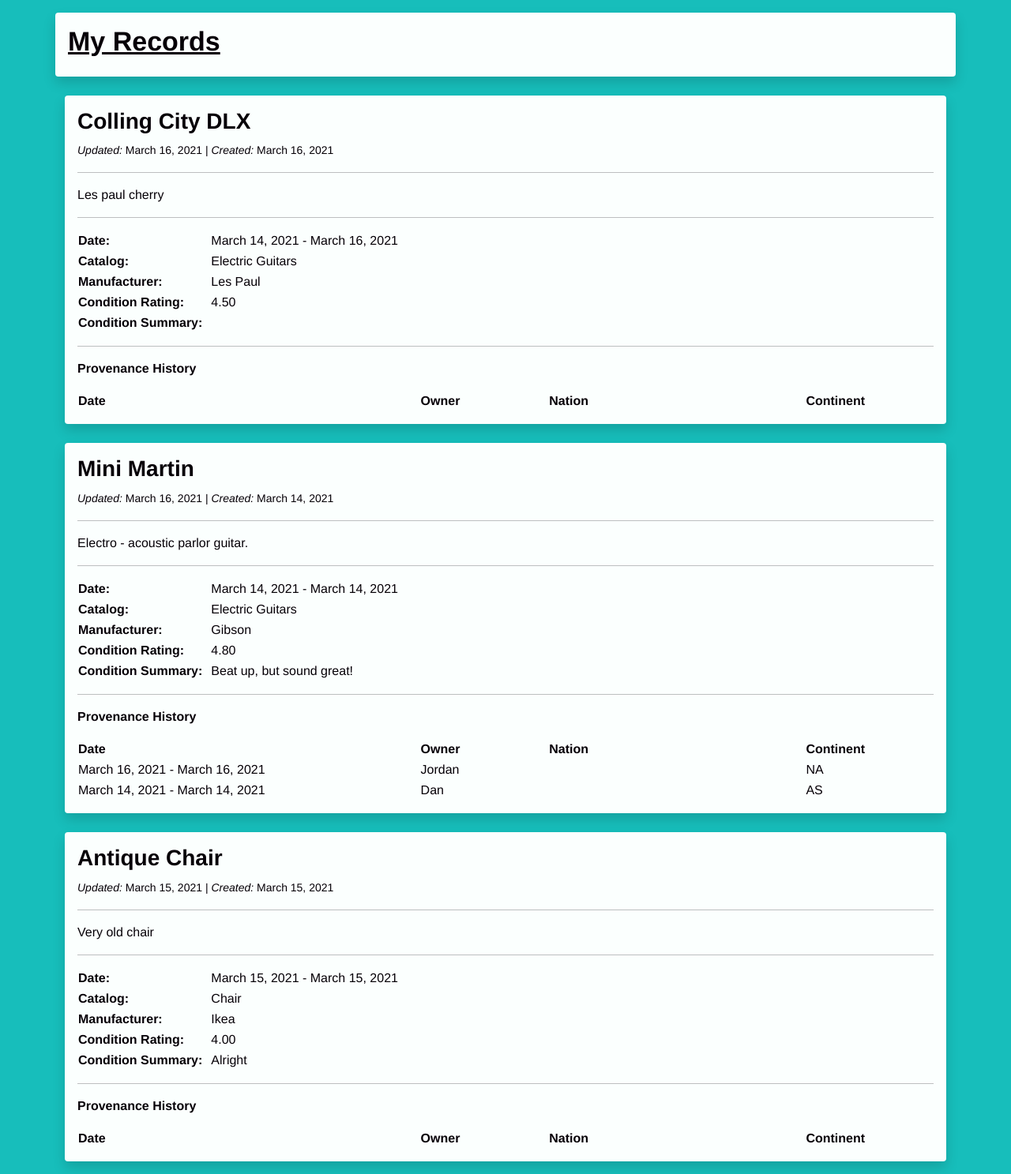
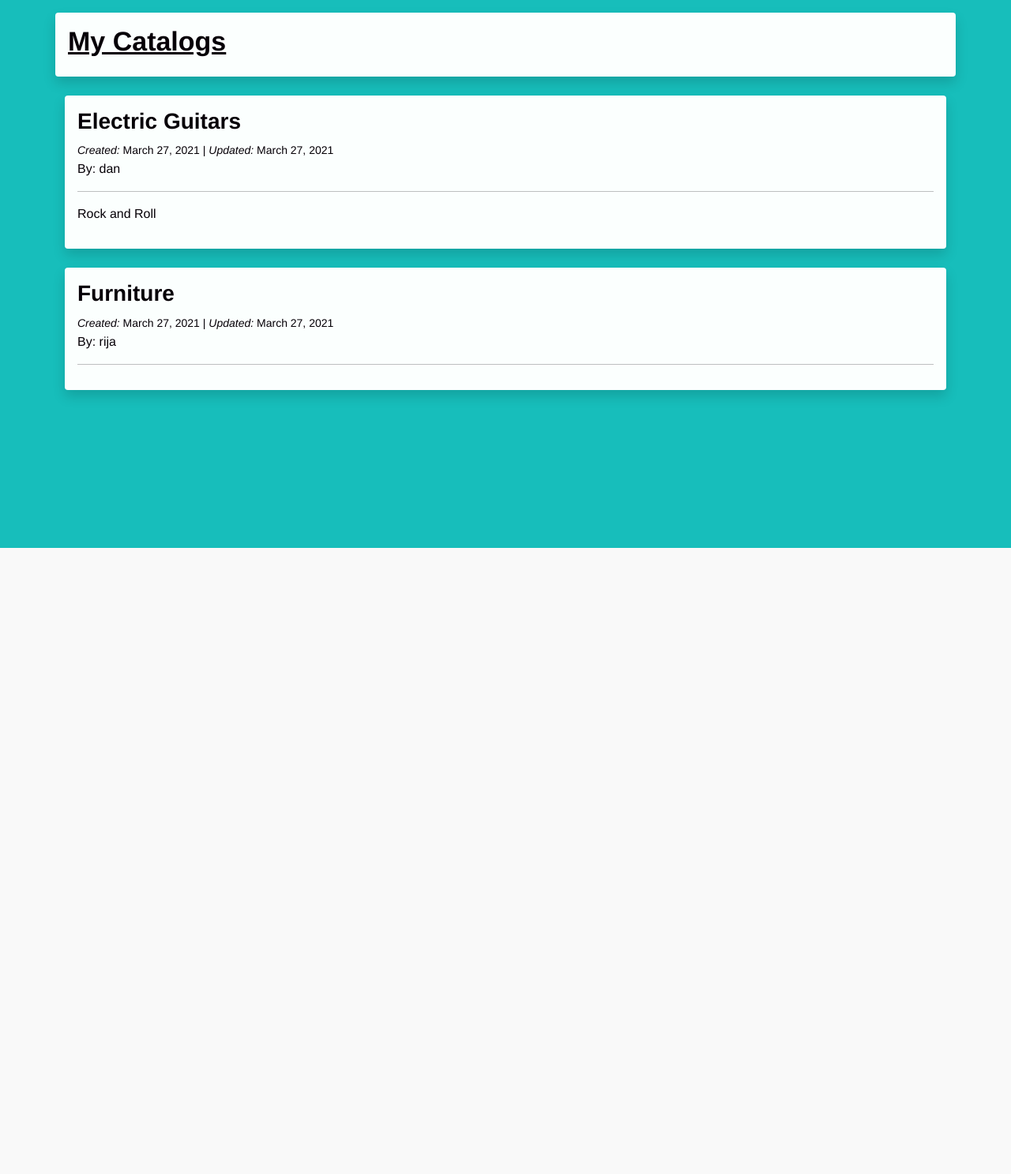
Before and after one commit to CollectioProject/catalog_sys, a Django app: page /catalog/ in a window 1280 px wide. Shown: the part 106-1593 px from the top of the page at 79% size. After the commit the page ends 800 px from the top, so only its background shows below. Run offline with Django 3.2, Linux system fonts and the light colour scheme; a user stored in the database is signed in; data comes from the database, SQL or seed files in the repository; lists and menus that the app fills with data are empty.

Commit message:
updated catalog model with user association, updated datefields in record and provenance to charfields, updated catalog view to list only associated catalogs with user

```diff
--- a/catalog/models.py
+++ b/catalog/models.py
@@ -19,27 +19,27 @@ To reset/clear database
 1) Remove all migrations files from within project
     find . -path "*/migrations/*.py" -not -name "__init__.py" -delete;
     find . -path "*/migrations/*.pyc"  -delete
-2) Delete database db.sqlite3
+2) Delete database: rm db.sqlite3
 3) Create inital migrations and generate database: makemigrations; migrate;
+4) Create superuser: python manage.py createsuperuser
 """
 
 
 class CommonInfo(models.Model):
-    id = models.AutoField(primary_key=True) # not necessary as django adds this to every model, but declared so that it is clear
-    creation_date = models.DateField(auto_now_add=True)
-    last_modified = models.DateField(auto_now=True)
+    id = models.AutoField(primary_key=True)
+    created_at = models.DateField(auto_now_add=True, editable=False)
+    updated_at = models.DateField(auto_now=True, editable=False)
 
-    user = models.ForeignKey(User, on_delete=models.CASCADE, verbose_name='User')
     name = models.CharField(max_length=100, help_text='Enter name')
     description = models.TextField(blank=True, help_text='Enter description')
 
     class Meta:
         abstract = True
-        ordering = ['-last_modified', 'name'] # '-' reverses order, e.i. newest first
-        # ordering = ['name','-last_modified'] # '-' reverses order, e.i. newest first
-
+        ordering = ['name', '-updated_at'] # '-' reverses order, e.i. newest first
 
 class Catalog (CommonInfo):
+    created_by = models.ForeignKey(User, on_delete=models.CASCADE)
+
     def get_absolute_url(self):
         return reverse('catalog-detail', args=[str(self.id)])
 
@@ -49,8 +49,8 @@ class Catalog (CommonInfo):
 
 class Record(CommonInfo):
     my_catalog = models.ForeignKey(Catalog, on_delete=models.CASCADE) # Many records to one Catalog. Deletes all records associated with deleted catalog.
-    date_start = models.DateField() # TODO - is date range for when aquired or creation?
-    date_end   = models.DateField()
+    acquisition_date = models.CharField(max_length=100, help_text='Please use the following format: <em>YYYY - YYYY<\em>', blank=True, default='Unknown')
+    creation_date = models.CharField(max_length=100, help_text='Please use the following format: <em>YYYY<\em>', blank=True, default='Unknown')
 
     manufacturer = models.ForeignKey('Manufacturer', null=True, blank=True, on_delete=SET_NULL)
 
@@ -72,23 +72,13 @@ class Record(CommonInfo):
 
 class Provenance (models.Model):
     record = models.ForeignKey(Record, on_delete=models.CASCADE)
-    date_start = models.DateField()
-    date_end   = models.DateField()
-    owner = models.CharField(max_length=100, help_text='Enter owner', blank=True)
-    nation = models.CharField(max_length=100, help_text='Enter nation', blank=True)
-    CONTINENT_CHOICES = [
-        ('AF', 'Africa'),
-        ('AN', 'Antartica'),
-        ('AS', 'Asia'),
-        ('EU', 'Europe'),
-        ('NA', 'North America'),
-        ('OC', 'Oceania'),
-        ('SA', 'South and Central America'),
-    ]
-    continent = models.CharField(max_length=2, choices=CONTINENT_CHOICES, default='AS')
+    date = models.CharField(max_length=100, help_text='Please use the following format: <em>YYYY - YYYY<\em>', blank=True, default='Unknown')
+    owner = models.CharField(max_length=100, help_text='Enter Owner', blank=True)
+    nation = models.CharField(max_length=100, help_text='Enter Nation', blank=True)
 
     class Meta:
-        ordering = ['-date_end']
+        #ordering = ['-date']
+        pass
 
     def get_absolute_url(self):
         return reverse('provenance-detail', args=[str(self.id)])
--- a/catalog/templates/catalog/cataloglist.html
+++ b/catalog/templates/catalog/cataloglist.html
@@ -2,11 +2,11 @@
 {% block content %}
     <div class="row pt-2">
         <div class="shadow p-3 mb-3 bg-light rounded">
-            <h2 style="font-weight:bold;font-size:34px;text-decoration: underline;">My Records</h2>
+            <h2 style="font-weight:bold;font-size:34px;text-decoration: underline;">My Catalogs</h2>
         </div>
     </div>
     <div class="container">
-        {% for record in records %}
+        {% for catalog in catalogs %}
             <div class="row align-items-center">
                 <div class="shadow p-3 mb-3 bg-dark rounded">
                     <style>
@@ -19,66 +19,10 @@
                         padding-right: 10px;
                     }
                     </style>
-                    <h3 class="text" style="font-weight:bold;font-size:28px;"> {{ record.name }}</h3>
-                    <p class="text"> <small>  <em> Updated: </em> {{ record.last_modified }} | <em> Created: </em> {{ record.creation_date }} </small> </p>
+                    <h3 class="text" style="font-weight:bold;font-size:28px;"> {{ catalog.name }} </h3>
+                    <p class="text"> <small> <em> Created: </em> {{ catalog.created_at }} | <em> Updated: </em> {{ catalog.updated_at }} </small> <br> By: {{ catalog.created_by.username }} </p>
                     <hr>
-                    <p class="text"> {{ record.description }}</p>
-                    <hr>
-                    <table>
-                        <tr>
-                            <td style="text-align: left;"> <strong>Date: </strong> </td>
-                            <td style="text-align: left;">  {{ record.date_start }} - {{ record.date_end}} </td>
-                        </tr>
-                        <tr>
-                            <td style="text-align: left;"> <strong>Catalog: </strong> </td>
-                            <td style="text-align: left;"> {{ record.my_catalog.name }}</td>
-                        </tr>
-                        <tr>
-                            <td style="text-align: left;"> <strong>Manufacturer: </strong> </td>
-                            <td style="text-align: left;">  {{ record.manufacturer.name }} </td>
-                        </tr>
-                        <tr>
-                            <td style="text-align: left;"> <strong>Condition Rating: </strong> </td>
-                            <td style="text-align: left;">  {{ record.condition_rating }} </td>
-                        </tr>
-                        <tr>
-                            <td style="text-align: left;"> <strong>Condition Summary: </strong> </td>
-                            <td style="text-align: left;">  {{ record.condition_description }} </td>
-                        </tr>
-                    </table>
-                    <hr>
-                    <p><strong> Provenance History </strong></p>
-                    <table style="width:100%">
-                        <colgroup>
-                            <col span="1" style="width: 40%;">
-                            <col span="1" style="width: 15%;">
-                            <col span="1" style="width: 30%;">
-                            <col span="1" style="width: 15%;">
-                        </colgroup>
-                        <tr>
-                            <th> Date </th>
-                            <th> Owner </th>
-                            <th> Nation </th>
-                            <th> Continent </th>
-                        </tr>
-                        {% for prov in provenances %}
-                            {% if prov.record.id == record.id %}
-                                <tr>
-                                    <!-- <td> {{ prov.date_start|date:'Y-m-d' }} - {{ prov.date_end|date:'Y-m-d'}} </td> -->
-                                    <td> {{ prov.date_start }} - {{ prov.date_end }} </td>
-                                    <td> {{ prov.owner }} </td>
-                                    <td> {{ prov.nation }} </td>
-                                    <td> {{ prov.continent }} </td>
-                                </tr>
-                            {% endif %}
-                        {% endfor %}
-                    </table>
-                    <style>
-                    .text {
-                        color : #060007 !important;
-                        font-weight: 400;
-                    }
-                    </style>
+                    <p class="text"> {{ catalog.description }}</p>
                 </div>
             </div>
         {% endfor %}
--- a/catalog/views.py
+++ b/catalog/views.py
@@ -19,22 +19,21 @@ def home(request):
 
 @login_required(login_url='/login')
 def catalogList(request):
-    #request.user.
+    if request.user.is_authenticated:
+        #catalogs = None
+        if request.user.is_superuser:
+            catalogs = models.Catalog.objects.all()
+        else:
+            catalogs = models.Catalog.objects.filter(created_by__exact=request.user)
 
-    records = models.Record.objects.all()
-    provenances = models.Provenance.objects.all()
-
-    context = {
-        'records': records,
-        'provenances': provenances,
-    }
-    # render gets the cataloglist.html file from the folder in catalog/templates/catalog
-    return render(request, 'catalog/cataloglist.html', context)
-
+        context = {'catalogs': catalogs,}
+        return render(request, 'catalog/cataloglist.html', context)
+    else:
+        return HttpResponseRedirect('/login')
 
 def loginPage(request):
     if request.user.is_authenticated:
-        return HttpResponseRedirect('/home')
+        return HttpResponseRedirect('/catalog')
     else:
         if request.method == 'POST':
             username = request.POST.get('username')
@@ -44,7 +43,7 @@ def loginPage(request):
 
             if user is not None:
                 login(request, user)
-                return HttpResponseRedirect('/home')
+                return HttpResponseRedirect('/catalog')
             else:
                 messages.info(request, 'Username or password is incorrect!')
                 return HttpResponseRedirect('/login')
@@ -60,7 +59,7 @@ def logoutUser(request):
 
 def register(request):
     if request.user.is_authenticated:
-        return HttpResponseRedirect('/home')
+        return HttpResponseRedirect('/catalog')
     else:
         form = CreateUserForm()
         if request.method == 'POST':
```
Also changed, not shown: catalog/admin.py (+8 -1 lines), catalog/templates/catalog/recordlist.html (added, +87 -0 lines), catalog/migrations/0001_initial.py, db.sqlite3.
